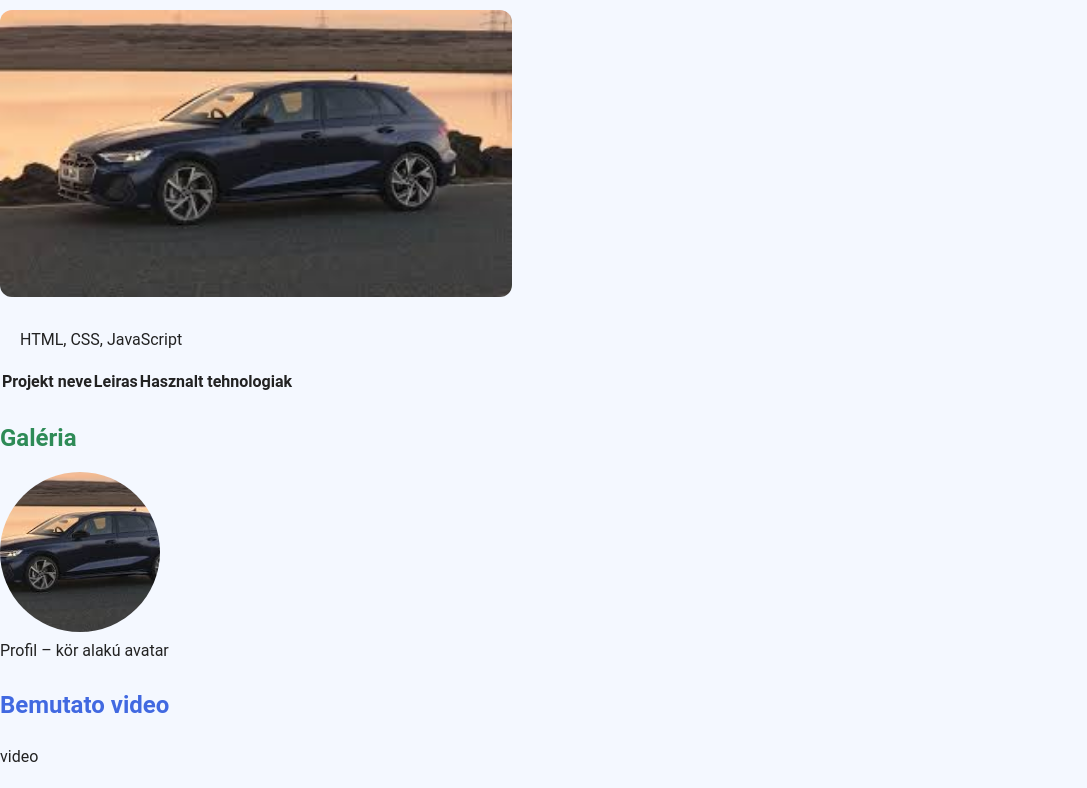
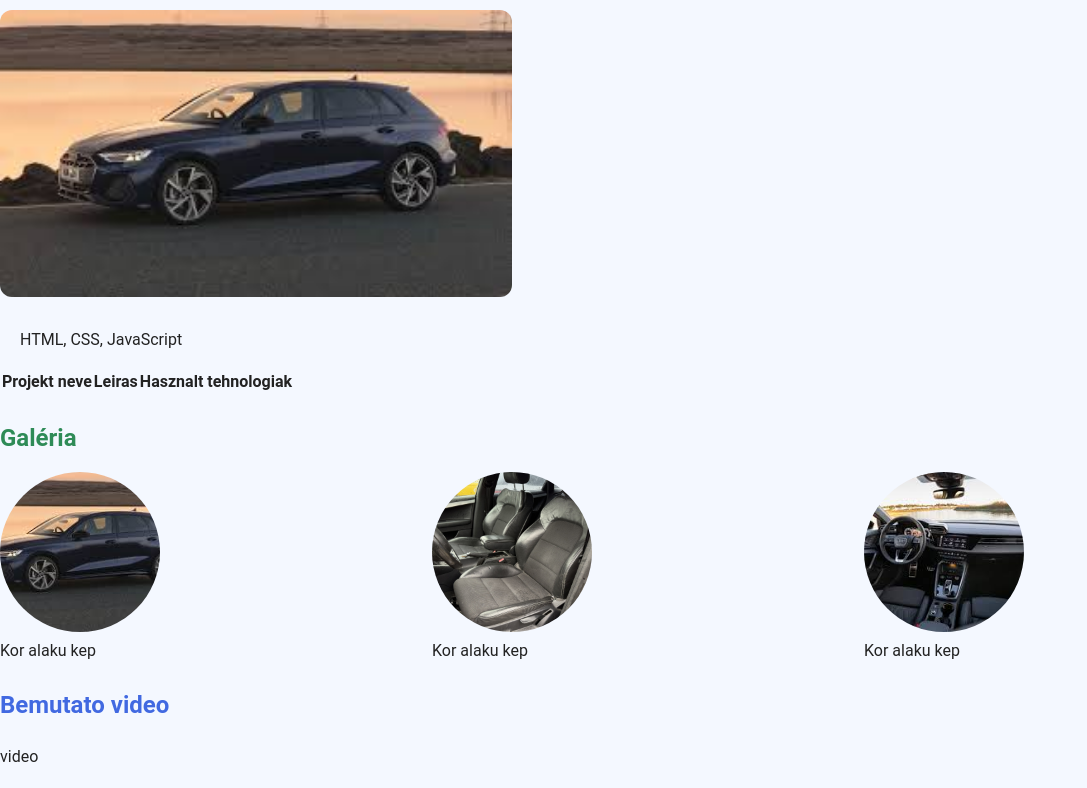
Before and after one commit to Zashq/WebLabor, a plain HTML site: page index.html in a window 1280 px wide. Shown: the part 400-1188 px from the top of the page, without its empty margins (0-1087 px from the left). Drawn offline with Linux system fonts and the light colour scheme; grey boxes are pictures that could not be loaded.

Commit message:
updated index.html

```diff
--- a/index.html
+++ b/index.html
@@ -48,8 +48,16 @@
   <h2>Galéria</h2>
   <div class="grid">
     <figure>
-      <img class="avatar" src="images.jpg" alt="Profilkép">
-      <figcaption>Profil – kör alakú avatar</figcaption>
+      <img class="avatar" src="images.jpg" alt="Profilkep">
+      <figcaption>Kor alaku kep</figcaption>
+    </figure>
+    <figure>
+      <img class="avatar" src="image 2.jpg" alt="Profilkep">
+      <figcaption>Kor alaku kep</figcaption>
+    </figure>
+    <figure>
+      <img class="avatar" src="images (1).jpg" alt="Profilkep">
+      <figcaption>Kor alaku kep</figcaption>
     </figure>
   </div>
 </section>
```
